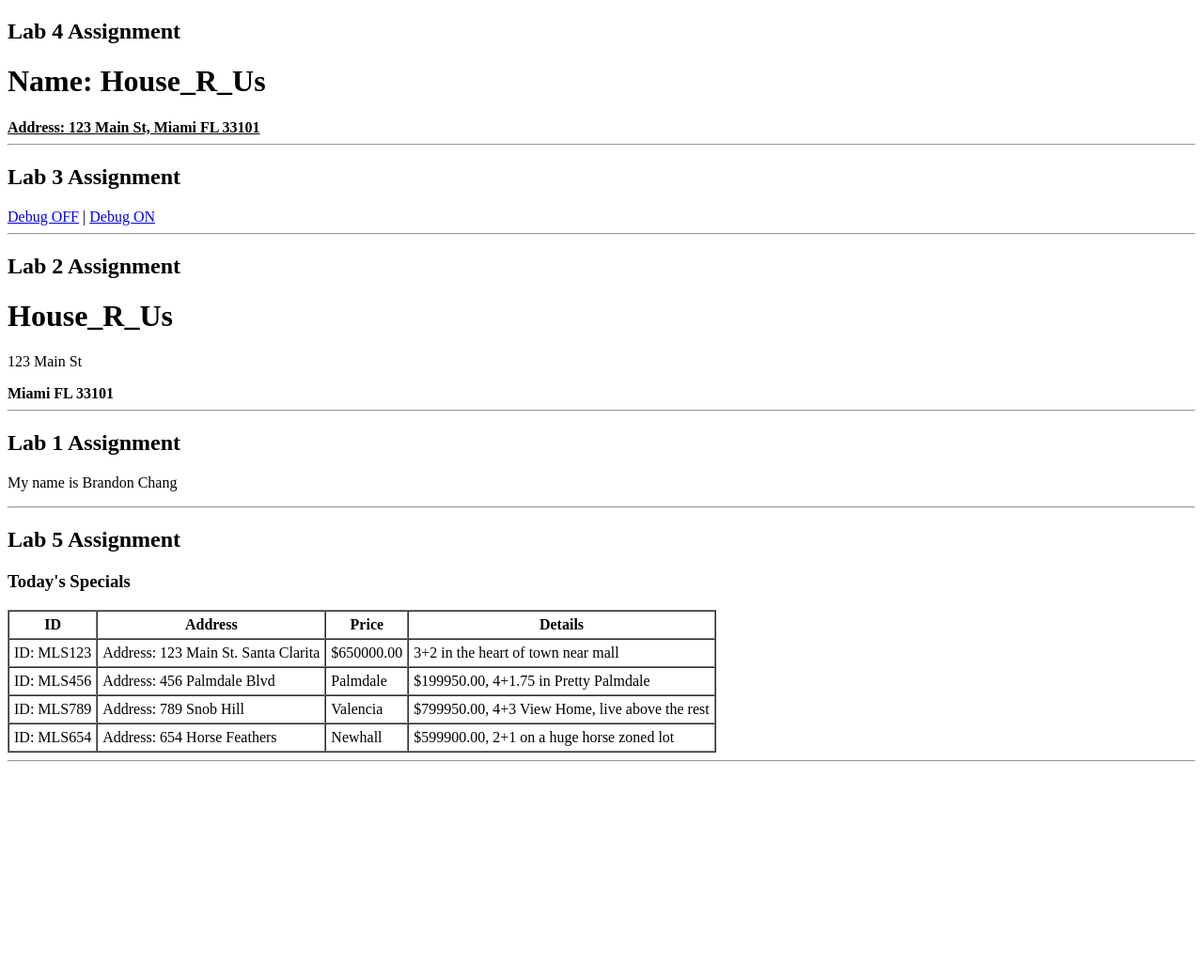
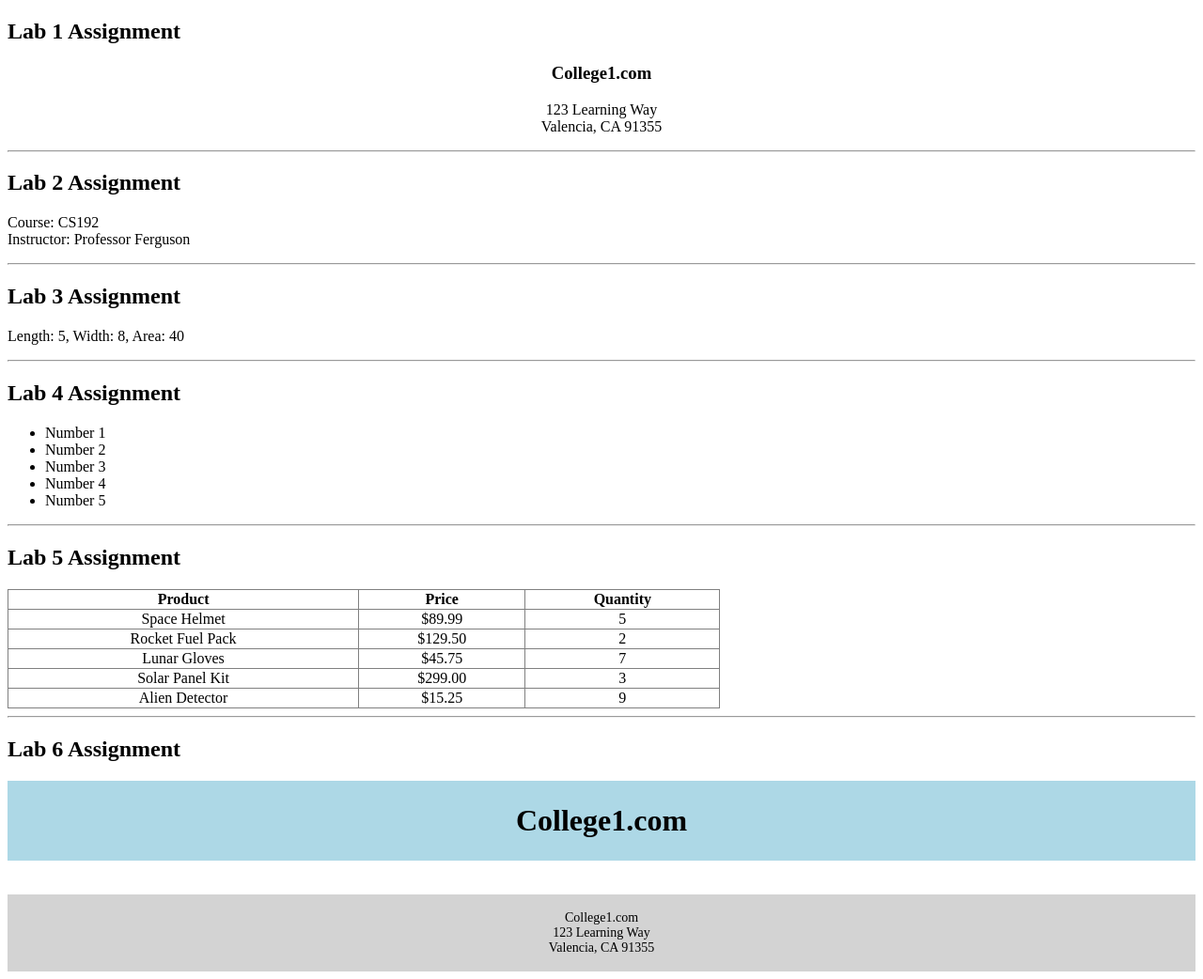
Before and after one commit to bran2007/cs192-lab1, a PHP site: page / in a window 1280 px wide. Shown: the whole page at 94% size. Before the commit the page ends 811 px from the top, so only its background shows below. Run offline with PHP 8.4, Linux system fonts and the light colour scheme.

Commit message:
Refactor index.php with new functions and layout

```diff
--- a/index.php
+++ b/index.php
@@ -1,102 +1,140 @@
 <!doctype html>
 <html>
-<head><meta charset="UTF-8"></head>
+<head>
+<meta charset="UTF-8">
+<title>College1.com - CS192 Labs 1–6</title>
+</head>
 <body>
 
 <?php
-/************* Global Variables ******************************/
-$coname623 = "House_R_Us";
-$coaddr812 = "123 Main St";
-$co_city511 = "Miami FL 33101";
-$debug251 = false; // initial debug state
-$myarray664 = null; // Lab 5 array
-/************* End Global Variables **************************/
+// --------------------------------------------------
+// Lab 1
+// --------------------------------------------------
+print "<h2>Lab 1 Assignment</h2>";
 
-// -------- DEBUG SETUP (Lab 3) ---------
-if (!empty($_REQUEST['debug'])) {
-    $debug251 = true;
-    print "DEBUG turned ON<br>";
+function display_name_123() {
+  print "<h3 style='text-align:center'>College1.com</h3>";
 }
 
-// ------------------ Lab 4 --------------------
+function display_address_456() {
+  print "<p style='text-align:center'>123 Learning Way<br>Valencia, CA 91355</p>";
+}
+
+display_name_123();
+display_address_456();
+
+
+// --------------------------------------------------
+// Lab 2
+// --------------------------------------------------
+print "<hr>";
+print "<h2>Lab 2 Assignment</h2>";
+
+function display_course_789($course, $instructor) {
+  print "<p>Course: $course<br>Instructor: $instructor</p>";
+}
+
+display_course_789("CS192", "Professor Ferguson");
+
+
+// --------------------------------------------------
+// Lab 3
+// --------------------------------------------------
+print "<hr>";
+print "<h2>Lab 3 Assignment</h2>";
+
+function calc_area_555($length, $width) {
+  $area = $length * $width;
+  print "<p>Length: $length, Width: $width, Area: $area</p>";
+}
+
+calc_area_555(5, 8);
+
+
+// --------------------------------------------------
+// Lab 4
+// --------------------------------------------------
+print "<hr>";
 print "<h2>Lab 4 Assignment</h2>";
 
-// Function using a parameter
-function display_name_982($parm) {
-    print "<h1>Name: $parm</h1>";
+function show_loop_321($num) {
+  print "<ul>";
+  for ($i = 1; $i <= $num; $i++) {
+    print "<li>Number $i</li>";
+  }
+  print "</ul>";
 }
 
-// Function using global variables
-function display_address_334() {
-    global $coaddr812, $co_city511;
-    print "<b><u>Address: $coaddr812, $co_city511</u></b>";
+show_loop_321(5);
+
+
+// --------------------------------------------------
+// Lab 5
+// --------------------------------------------------
+print "<hr>";
+print "<h2>Lab 5 Assignment</h2>";
+
+function create_array_908() {
+  $products = [
+    ["Space Helmet", 89.99, 5],
+    ["Rocket Fuel Pack", 129.50, 2],
+    ["Lunar Gloves", 45.75, 7],
+    ["Solar Panel Kit", 299.00, 3],
+    ["Alien Detector", 15.25, 9]
+  ];
+  return $products;
 }
 
-// Call the functions
-display_name_982($coname623);
-display_address_334();
-print "<hr>";
+function display_product_872($array) {
+  print "<table border='1' style='width:60%;text-align:center;border-collapse:collapse'>";
+  print "<tr><th>Product</th><th>Price</th><th>Quantity</th></tr>";
 
-// ------------------ Lab 3 --------------------
-print "<h2>Lab 3 Assignment</h2>";
-if ($debug251) {
-    print "Now executing Lab 3<br>";
-    print "Lab 2, \$coname623 contains $coname623<br>";
-    print "Lab 2, \$coaddr812 contains $coaddr812<br>";
-    print "Lab 2, \$co_city511 contains $co_city511<br>";
-    print "Lab 1: My name is Brandon Chang<br>";
-}
-$yourURL = "http://your.webpage.com/index.php"; // replace with your URL
-print "<a href='$yourURL'>Debug OFF</a> | <a href='$yourURL?debug=true'>Debug ON</a>";
-print "<hr>";
+  foreach ($array as $item) {
+    $product = $item[0];
+    $price = number_format($item[1], 2);
+    $qty = $item[2];
+    print "<tr><td>$product</td><td>$$price</td><td>$qty</td></tr>";
+  }
 
-// ------------------ Lab 2 --------------------
-print "<h2>Lab 2 Assignment</h2>";
-print "<h1>$coname623</h1>";
-print "<p>$coaddr812</p>";
-print "<b>$co_city511</b>";
-print "<hr>";
-
-// ------------------ Lab 1 --------------------
-print "<h2>Lab 1 Assignment</h2>";
-print "<p>My name is Brandon Chang</p>";
-print "<hr>";
-
-// ------------------ Lab 5 --------------------
-print "<h2>Lab 5 Assignment</h2>";
-
-// Function to create array for Real Estate
-function create_array_908() {
-    $house_array = array();
-    $house_array[] = "ID: MLS123, Address: 123 Main St. Santa Clarita, $650000.00, 3+2 in the heart of town near mall";
-    $house_array[] = "ID: MLS456, Address: 456 Palmdale Blvd, Palmdale, $199950.00, 4+1.75 in Pretty Palmdale";
-    $house_array[] = "ID: MLS789, Address: 789 Snob Hill, Valencia, $799950.00, 4+3 View Home, live above the rest";
-    $house_array[] = "ID: MLS654, Address: 654 Horse Feathers, Newhall, $599900.00, 2+1 on a huge horse zoned lot";
-    return $house_array;
+  print "</table>";
 }
 
-// Assign array to global variable
 $myarray664 = create_array_908();
+display_product_872($myarray664);
 
-// Function to display products in a table
-function display_product_872($array) {
-    print "<h3>Today's Specials</h3>";
-    print "<table border='1' cellpadding='5' cellspacing='0'>";
-    print "<tr><th>ID</th><th>Address</th><th>Price</th><th>Details</th></tr>";
-    foreach ($array as $item) {
-        $parts = explode(",", $item, 4); // split into 4 parts
-        print "<tr>";
-        foreach ($parts as $part) {
-            print "<td>" . trim($part) . "</td>";
-        }
-        print "</tr>";
-    }
-    print "</table>";
+
+// --------------------------------------------------
+// Lab 6
+// --------------------------------------------------
+print "<hr>";
+print "<h2>Lab 6 Assignment</h2>";
+
+// old functions must stay for grading
+function getHeader935($companyName, $color) {
+  $data = "<table style='background-color:$color;width:100%'><tr><td>";
+  $data .= "<h1 style='text-align:center'>$companyName</h1>";
+  $data .= "</td></tr></table>";
+  return $data;
 }
 
-// Call the display function
-display_product_872($myarray664);
-print "<hr>";
+function getFooter732($color) {
+  global $companyName, $companyAddress, $companyCity, $companyState, $companyZip;
+  $data = "<table style='background-color:$color;width:100%'><tr><td>";
+  $data .= "<p style='text-align:center;font-size:14px'>";
+  $data .= "$companyName<br>$companyAddress<br>$companyCity, $companyState $companyZip";
+  $data .= "</p></td></tr></table>";
+  return $data;
+}
+
+$companyName = "College1.com";
+$companyAddress = "123 Learning Way";
+$companyCity = "Valencia";
+$companyState = "CA";
+$companyZip = "91355";
+
+print getHeader935($companyName, "lightblue");
+print "<br><br>";
+print getFooter732("lightgray");
 ?>
 
 </body>
```
